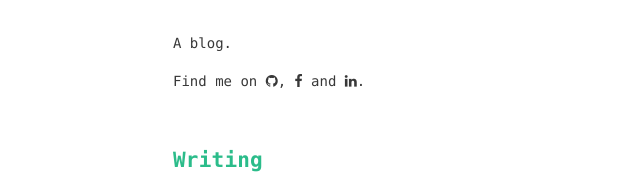
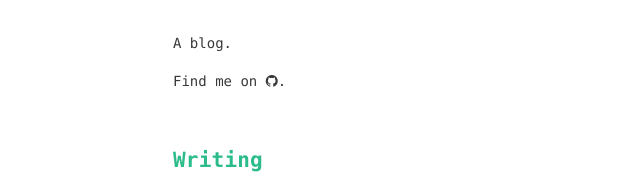
Before and after one commit to BecksIsAlreadyTaken/BecksIsAlreadyTaken.github.io, a plain HTML site: page index.html in a window 1280 px wide. Shown: the part 137-329 px from the top of the page, 11-651 px from the left. Drawn offline with Linux system fonts and the light colour scheme.

Commit message:
Site updated: 2020-03-13 13:34:54

```diff
--- a/index.html
+++ b/index.html
@@ -89,10 +89,6 @@
       <ul id="socialinfo">
 
           <li><a class="icon" target="_blank" href="http://github.com/BecksIsAlreadyTaken"><i class="fa fa-github"></i></a></li>
-
-          <li><a class="icon" target="_blank" href="/"><i class="fa fa-facebook"></i></a></li>
-
-          <li><a class="icon" target="_blank" href="/"><i class="fa fa-linkedin"></i></a></li>
 
       </ul>.
 
```
